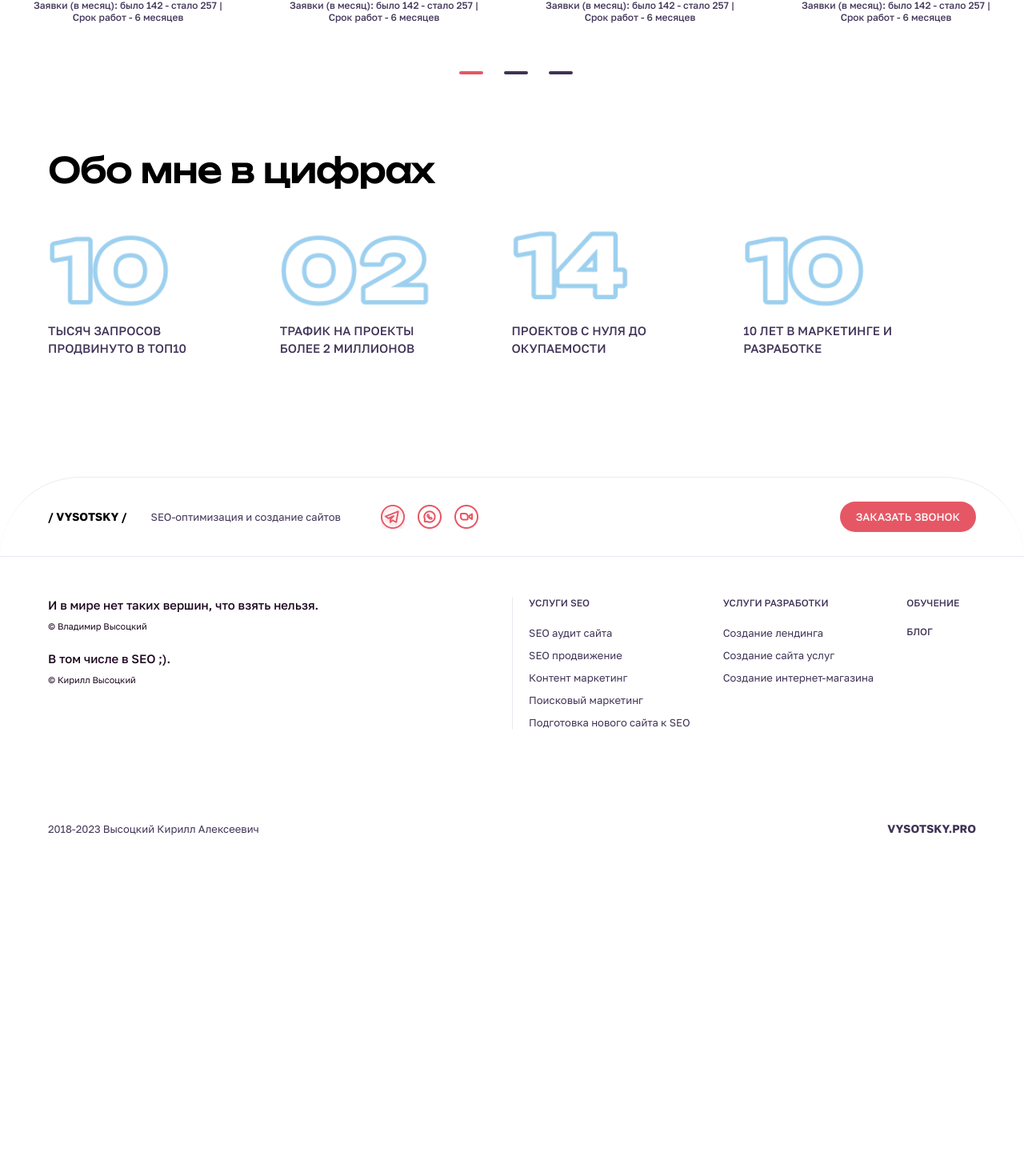
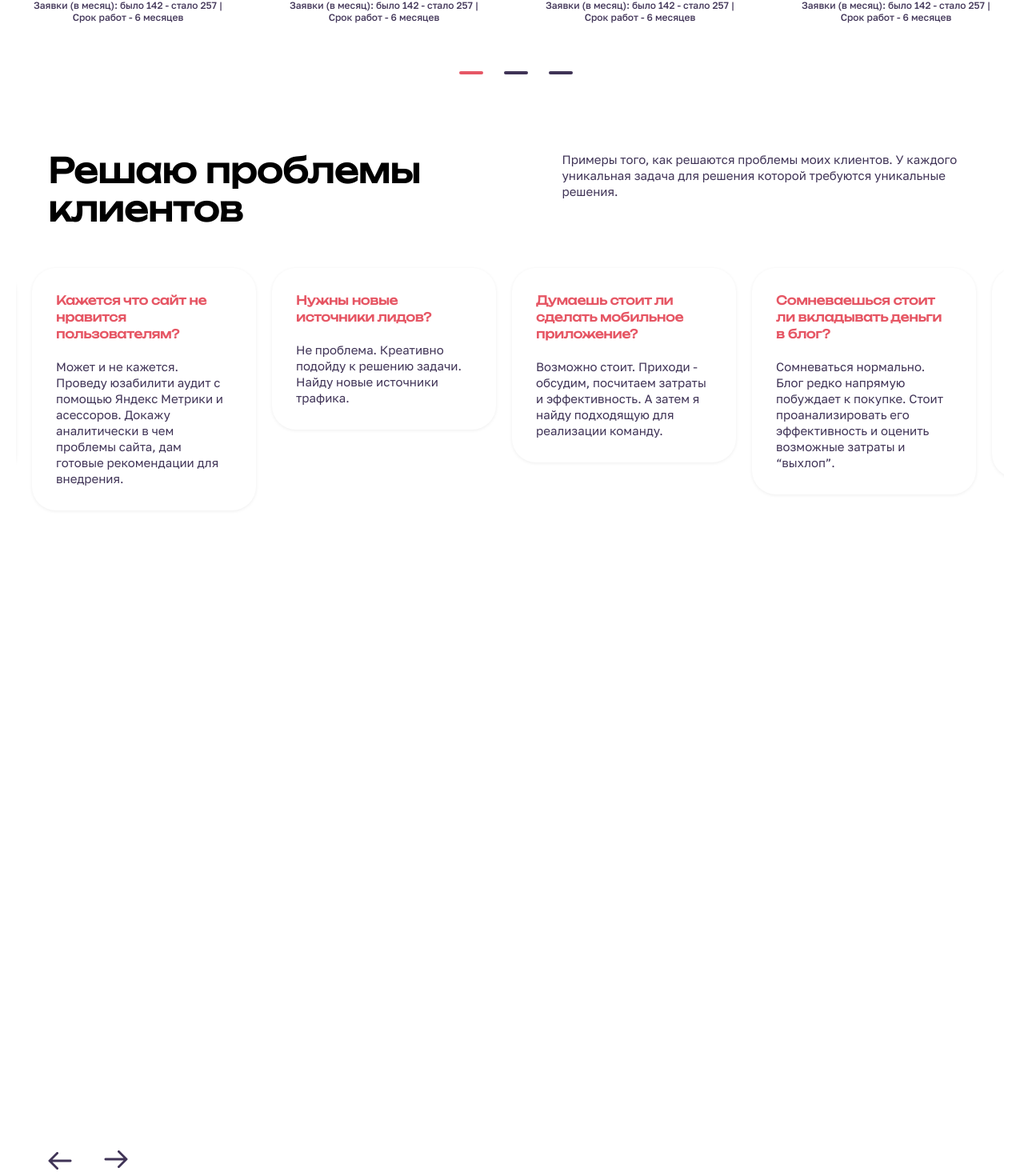
Before and after one commit to jakov96/vysotsky_pro, a Vue app in the folder frontend/: page / in a window 1280 px wide. Shown: the part 5428-6898 px from the top of the page at 80% size. Before the commit the page ends 6513 px from the top, so only its background shows below. Built offline with nearby package versions, Linux system fonts and the light colour scheme.

Commit message:
Верстка блока Решаю проблемы клиентов

```diff
--- a/frontend/src/App.vue
+++ b/frontend/src/App.vue
@@ -8,6 +8,7 @@
     <PricesDetail/>
     <WorkFormat/>
     <Results/>
+    <ProblemExamples/>
     <About/>
     <Footer/>
   </div>
@@ -24,10 +25,23 @@ import WorkFormat from './components/WorkFormat'
 import About from './components/About'
 import Footer from './components/Footer'
 import Results from './components/Results'
+import ProblemExamples from './components/ProblemExamples'
 
 export default {
   name: 'App',
-  components: {Results, Footer, About, WorkFormat, PricesDetail, Prices, RelatedPrices, Description, Services, Header}
+  components: {
+    About,
+    Description,
+    Footer,
+    Header,
+    Prices,
+    PricesDetail,
+    ProblemExamples,
+    RelatedPrices,
+    Results,
+    Services,
+    WorkFormat
+  }
 }
 </script>
 
--- a/frontend/src/assets/sass/slick.sass
+++ b/frontend/src/assets/sass/slick.sass
@@ -21,3 +21,22 @@
   .slick-active
     button
       background: rgba(230, 87, 101, 1)
+
+.slick-arrow
+  top: calc(100% + 40px) !important
+
+  &.slick-prev
+    left: 0 !important
+
+    &:hover, &:focus
+      opacity: 0.2
+      background: url('../assets/images/next-arrow.png') no-repeat center center !important
+      transform: rotate(180deg)
+
+  &.slick-next
+    left: 70px !important
+    top: calc(100% + 50px) !important
+
+    &:hover, &:focus
+      opacity: 0.2
+      background: url('../assets/images/next-arrow.png') no-repeat center center !important
--- /dev/null
+++ b/frontend/src/components/ProblemExamples.vue
@@ -0,0 +1,152 @@
+<template>
+  <section class="section-3">
+      <div class="problem-examples">
+        <div class="side-width">
+        <div class="problem-examples__header">
+          <div class="title-section">Решаю проблемы клиентов</div>
+          <div class="problem-examples__info">Примеры того, как решаются проблемы моих клиентов. У каждого уникальная задача
+            для решения которой требуются уникальные решения.</div>
+        </div>
+        </div>
+        <VueSlickCarousel class="problem-examples__content" v-bind="settings">
+          <div class="problem-examples__item">
+            <span class="problem-examples__title">Кажется что сайт не нравится пользователям?</span>
+            <div class="problem-examples__text">Может и не кажется. Проведу юзабилити аудит с помощью Яндекс Метрики и
+              асессоров. Докажу аналитически в чем проблемы сайта, дам готовые рекомендации для внедрения.</div>
+          </div>
+          <div class="problem-examples__item">
+            <span class="problem-examples__title">Нужны новые источники лидов?</span>
+            <div class="problem-examples__text">Не проблема. Креативно подойду к решению задачи.
+              Найду новые источники трафика.</div>
+          </div>
+          <div class="problem-examples__item">
+            <span class="problem-examples__title">Думаешь стоит ли сделать мобильное приложение?</span>
+            <div class="problem-examples__text">Возможно стоит. Приходи - обсудим, посчитаем затраты и эффективность.
+              А затем я найду подходящую для реализации команду.</div>
+          </div>
+          <div class="problem-examples__item">
+            <span class="problem-examples__title">Сомневаешься стоит ли вкладывать деньги в блог?</span>
+            <div class="problem-examples__text">Сомневаться нормально. Блог редко напрямую побуждает к покупке.
+              Стоит проанализировать его эффективность и оценить возможные затраты и “выхлоп”.</div>
+          </div>
+          <div class="problem-examples__item">
+            <span class="problem-examples__title">Раздумываешь создать ли блог?</span>
+            <div class="problem-examples__text">Приходи за рекомендациями. Проанализирую конкурентов. Составим список
+              тем, найдем редактора и подготовим SEO требования для блога.</div>
+          </div>
+          <div class="problem-examples__item">
+            <span class="problem-examples__title">Раздумываешь создать ли блог?</span>
+            <div class="problem-examples__text">Приходи за рекомендациями. Проанализирую конкурентов. Составим список
+              тем, найдем редактора и подготовим SEO требования для блога.</div>
+          </div>
+          <div class="problem-examples__item">
+            <span class="problem-examples__title">Раздумываешь создать ли блог?</span>
+            <div class="problem-examples__text">Приходи за рекомендациями. Проанализирую конкурентов. Составим список
+              тем, найдем редактора и подготовим SEO требования для блога.</div>
+          </div>
+          <div class="problem-examples__item">
+            <span class="problem-examples__title">Раздумываешь создать ли блог?</span>
+            <div class="problem-examples__text">Приходи за рекомендациями. Проанализирую конкурентов. Составим список
+              тем, найдем редактора и подготовим SEO требования для блога.</div>
+          </div>
+        </VueSlickCarousel>
+      </div>
+  </section>
+</template>
+
+<script>
+import VueSlickCarousel from 'vue-slick-carousel'
+import 'vue-slick-carousel/dist/vue-slick-carousel.css'
+import 'vue-slick-carousel/dist/vue-slick-carousel-theme.css'
+
+export default {
+  name: 'ProblemExamples',
+  components: { VueSlickCarousel },
+  data () {
+    return {
+      'settings': {
+        'arrows': true,
+        'dots': false,
+        'infinite': true,
+        'slidesToShow': 5,
+        'slidesToScroll': 1,
+        variableWidth: true
+      }
+    }
+  }
+}
+</script>
+
+<style lang="sass">
+@import "../assets/sass/slick"
+
+.problem-examples
+  max-width: 1920px
+  margin: 0 auto
+
+  &__header
+    display: flex
+    justify-content: space-between
+    margin-bottom: 45px
+
+    .title-section
+      margin: 0
+
+  &__info
+    width: 50%
+    font-size: 15px
+    font-weight: 400
+    line-height: 20px
+
+  &__content
+    margin-left: calc((100% - 1160px) / 2)
+    padding-right: 65px
+    display: flex
+    justify-content: space-between
+
+  .slick-slide
+    width: 260px !important
+    padding: 5px 20px
+    margin: 0 20px
+    box-sizing: border-box
+
+  .slick-list
+    margin: 0 -40px
+
+  &__item
+    display: flex
+    flex-direction: column
+    padding: 30px
+    border-radius: 30px
+    box-shadow: rgba(0, 0, 0, 0.07) 0 1px 4px
+
+  &__title
+    color: rgba(230, 87, 101, 1)
+    font-size: 15px
+    font-weight: 700
+    font-family: 'Unbounded', 'sans-serif'
+    line-height: 20px
+
+  &__text
+    margin-top: 20px
+    font-size: 15px
+    line-height: 20px
+
+.slick-arrow
+  top: 60%
+  width: 30px
+  height: 24px
+
+  &:before
+    content: none
+
+.slick-prev
+  left: 0
+  background: url('../assets/images/next-arrow.png') no-repeat center center
+  transform: rotate(180deg)
+
+.slick-next
+  left: 30px
+  right: initial
+  background: url('../assets/images/next-arrow.png') no-repeat center center
+</style>
--- a/frontend/src/components/Results.vue
+++ b/frontend/src/components/Results.vue
@@ -69,10 +69,12 @@ export default {
 @import "../assets/sass/slick"
 
 .results
+  max-width: 1920px
+  margin: 0 auto
   display: flex
   flex-direction: column
   padding: 60px 0
-  background: linear-gradient(rgba(247, 245, 249, 1) 60%, #fff 40%)
+  background: linear-gradient(rgba(247, 245, 249, 1) 55%, #fff 45%)
 
   .title-section
     margin: 0 auto
--- a/frontend/src/components/WorkFormat.vue
+++ b/frontend/src/components/WorkFormat.vue
@@ -83,5 +83,4 @@ export default {
     font-weight: 500
     line-height: 22px
     text-transform: uppercase
-
 </style>
```
Also changed, not shown: frontend/src/assets/images/next-arrow.png (added), frontend/src/assets/logo.png (deleted).
